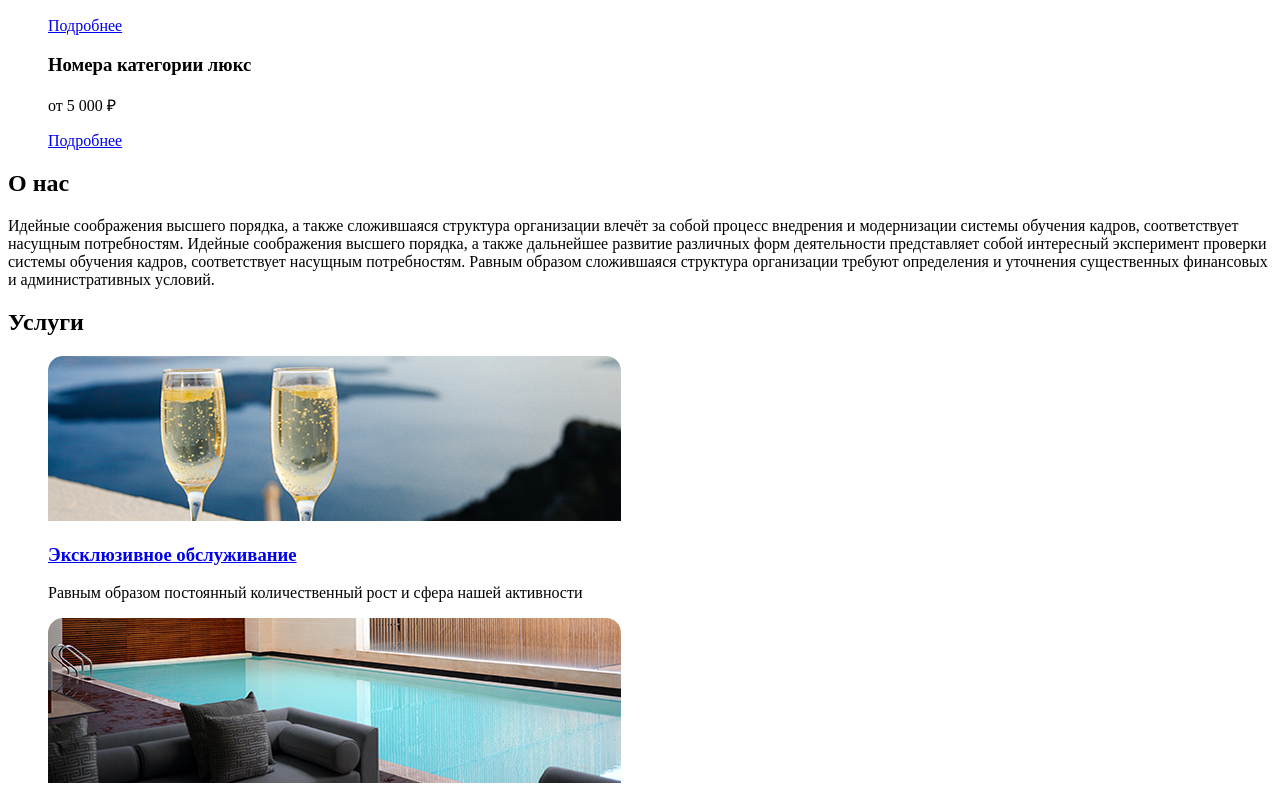
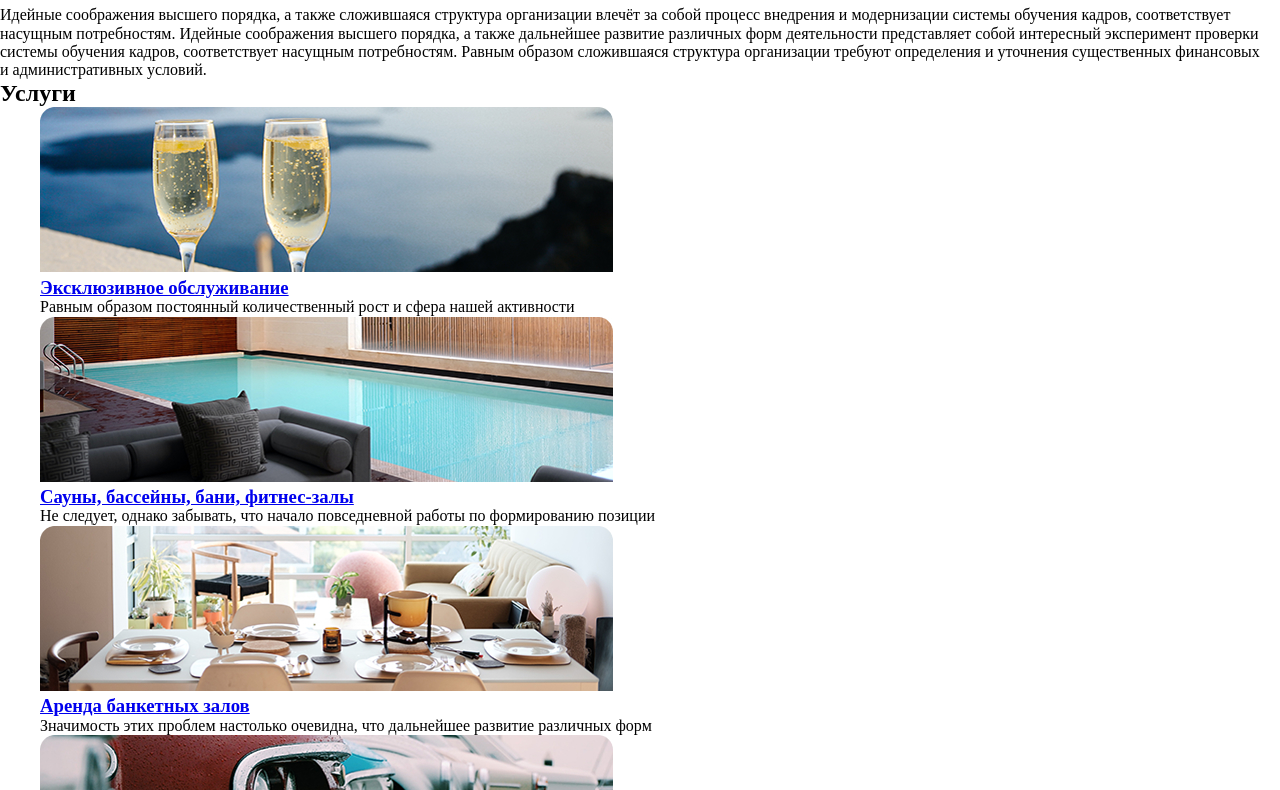
Before and after one commit to W1llRose/Hotel, a plain HTML site: page index.html in a window 1280 px wide. Shown: the part 420-1210 px from the top of the page. Drawn offline with Linux system fonts and the light colour scheme.

Commit message:
activate normalaizer.css

```diff
--- a/index.html
+++ b/index.html
@@ -5,6 +5,7 @@
   <meta charset="UTF-8">
   <meta name="viewport" content="width=device-width, initial-scale=1.0">
   <title>Lagoona</title>
+  <link rel="stylesheet" href="css/normalizer.css">
 </head>
 
 <body>
```
